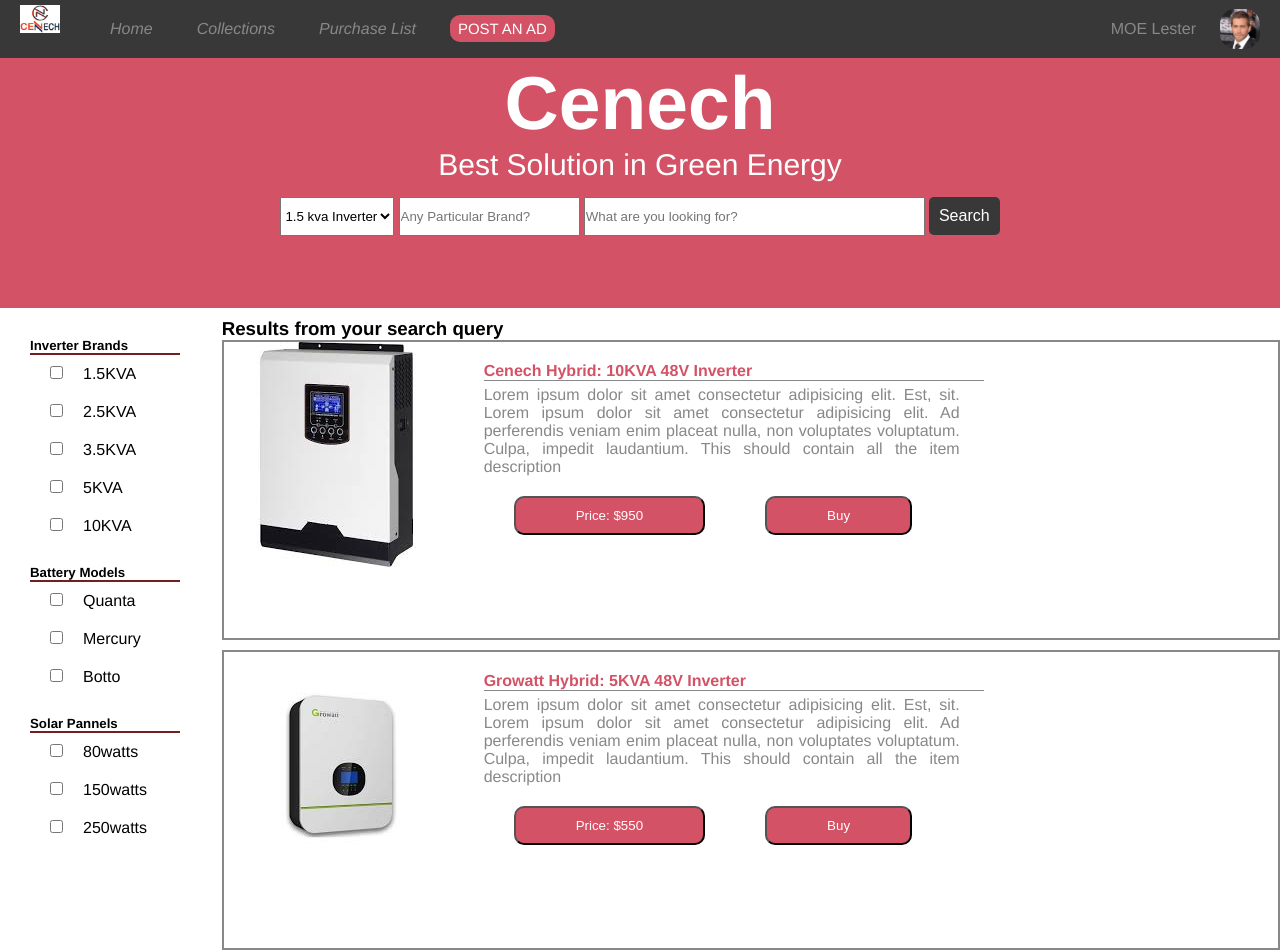
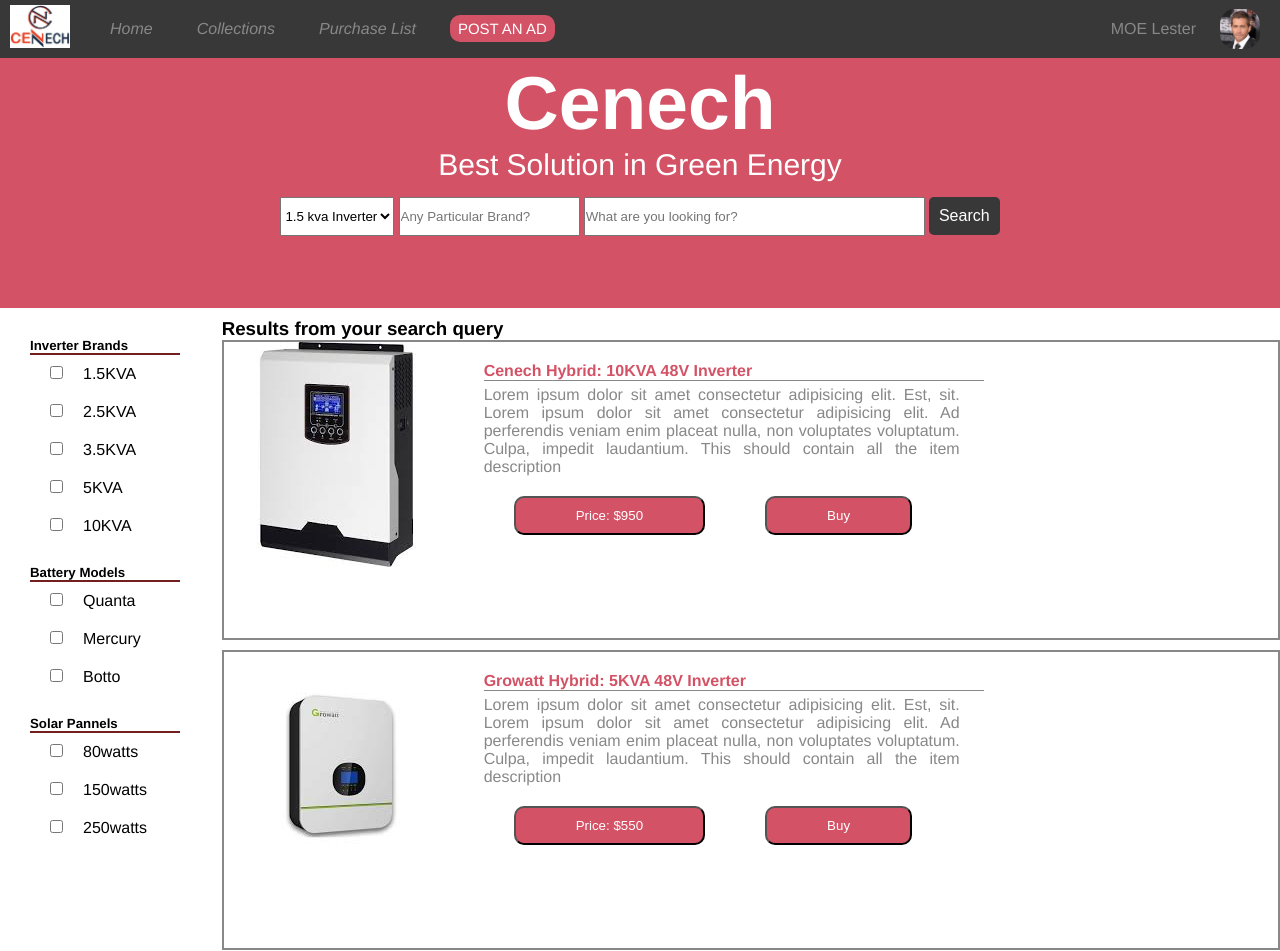
Before and after one commit to charlyeneh/Cenech-Online-Shop-Project, a plain HTML site: page search.html in a window 1280 px wide. Shown: the top 951 px of the page. Drawn offline with Linux system fonts and the light colour scheme; some icons are missing; a web font is replaced by a local one.

Commit message:
modify some header styling

```diff
--- a/search.css
+++ b/search.css
@@ -51,7 +51,10 @@
 .navlogo img {
   position: absolute;
   margin-top: 5px;
-  margin-left: 20px;
+  margin-bottom: auto;
+  margin-left: 10px;
+  max-width: 60px;
+  max-height: 60px;
 }
 
 .highlighted {
```
Also changed, not shown: index.html (+1 -1 lines).
